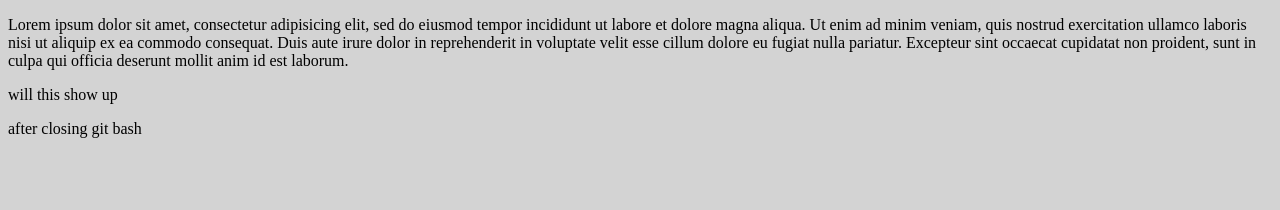
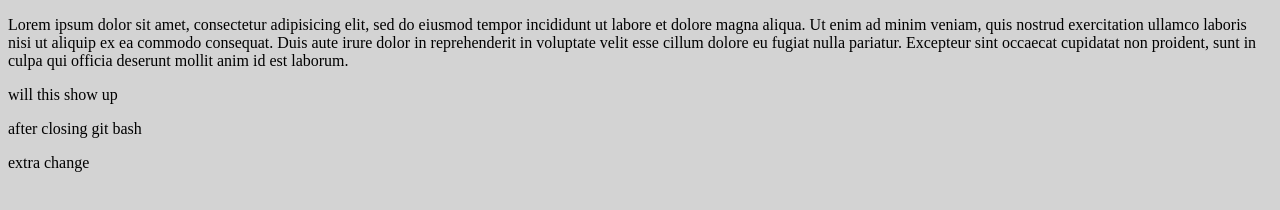
Before and after one commit to mykola2306/GitTest, a plain HTML site: page index.html in a window 1280 px wide. Drawn offline with Linux system fonts and the light colour scheme.

Commit message:
modified file after adding

```diff
--- a/index.html
+++ b/index.html
@@ -13,5 +13,6 @@
 	proident, sunt in culpa qui officia deserunt mollit anim id est laborum.</p>
 	<p>will this show up</p>
 	<p>after closing git bash</p>
+	<p>extra change</p>
 </body>
 </html>
```
